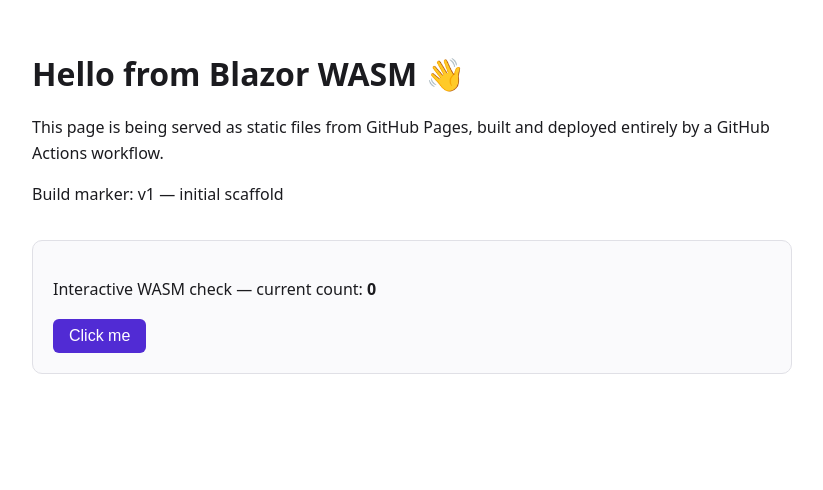
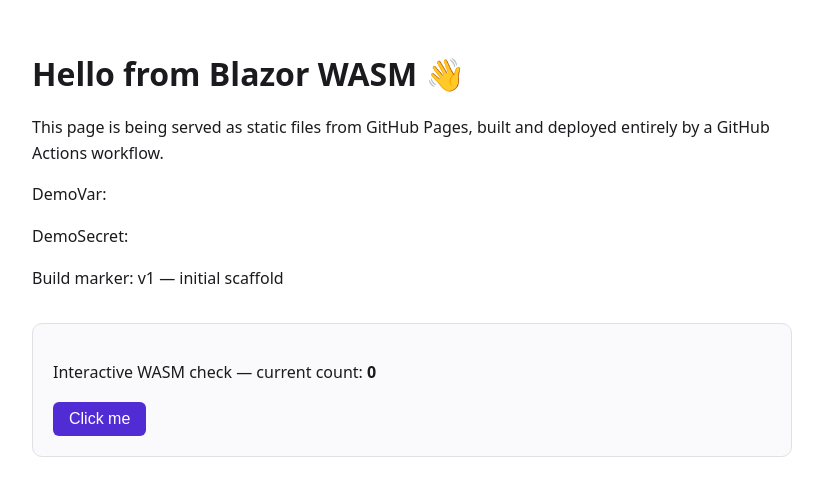
Before and after one commit to Agatino-P/mywasm, an ASP.NET Core app: page / in a window 1280 px wide. Shown: the top 490 px of the page, without its empty margins (228-1051 px from the left). Run offline with ASP.NET Core 8, Linux system fonts and the light colour scheme.

Commit message:
show vars

```diff
--- a/src/mywasm/Pages/Home.razor
+++ b/src/mywasm/Pages/Home.razor
@@ -1,4 +1,6 @@
 @page "/"
+
+@inject Microsoft.Extensions.Configuration.IConfiguration Config
 
 <PageTitle>mywasm</PageTitle>
 
@@ -9,6 +11,9 @@
     deployed entirely by a GitHub Actions workflow.
 </p>
 
+<p>DemoVar: @Config["DemoVar"]</p>
+<p>DemoSecret: @Config["DemoSecret"]</p>
+
 <p>Build marker: @BuildStamp</p>
 
 <Counter />
```
Also changed, not shown: .github/workflows/deploy.yml, 2 other files.
